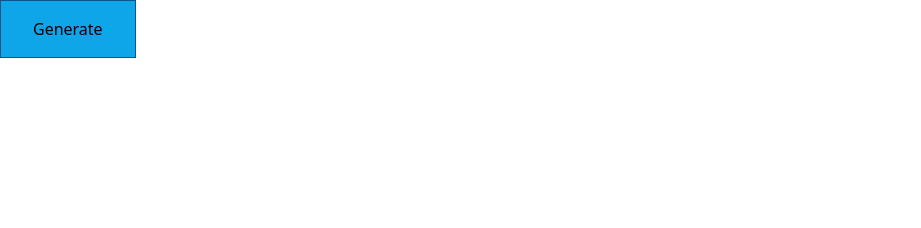
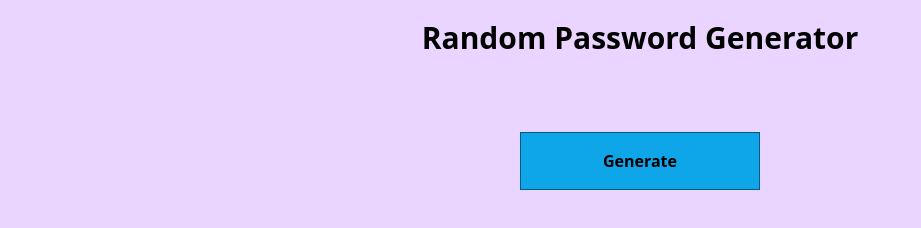
Before and after one commit to AngelosGian/randomgenerator, a website: page index.html in a window 1280 px wide. Shown: the whole page, without its empty margins (0-921 px from the left). Drawn offline with Linux system fonts and the light colour scheme.

Commit message:
changes in css

```diff
--- a/index.html
+++ b/index.html
@@ -7,11 +7,14 @@
     <link rel="stylesheet" href="css/style.css">
     <title>Simple Tailwind Starter</title>
 </head>
-<body>
+<body class="bg-purple-200">
 
-    <main class="container mx-auto">
-        <button id="press-button" class="px-8 py-4 border bg-sky-500 border-sky-800">Generate</button>
-        <p id="result"></p>
+    <main class="container mx-auto flex flex-col items-center">
+        <h1 class="text-3xl font-extrabold mt-5">Random Password Generator</h1>
+        <p id="result" class="my-5 w-1/2 h-9 text-center font-semibold"></p>
+        <!-- <div class="w-1/2 mx-auto"> -->
+            <button id="press-button" class="w-60 mx-auto px-8 py-4 border bg-sky-500 border-sky-800 font-bold">Generate</button>
+        <!-- </div> -->
     </main>
     <script src="js/main.js"></script>
 </body>
--- a/js/main.js
+++ b/js/main.js
@@ -6,7 +6,7 @@ pressButton.addEventListener('click', randomize)
 
 function randomize(){
     let randomChar = '';
-    for(let i=0; i <= 12; i++){
+    for(let i=0; i < 12; i++){
         randomChar += characters.charAt(Math.floor(Math.random() * characters.length));
     }
     return output.innerHTML = randomChar;
```
Also changed, not shown: css/style.css.
